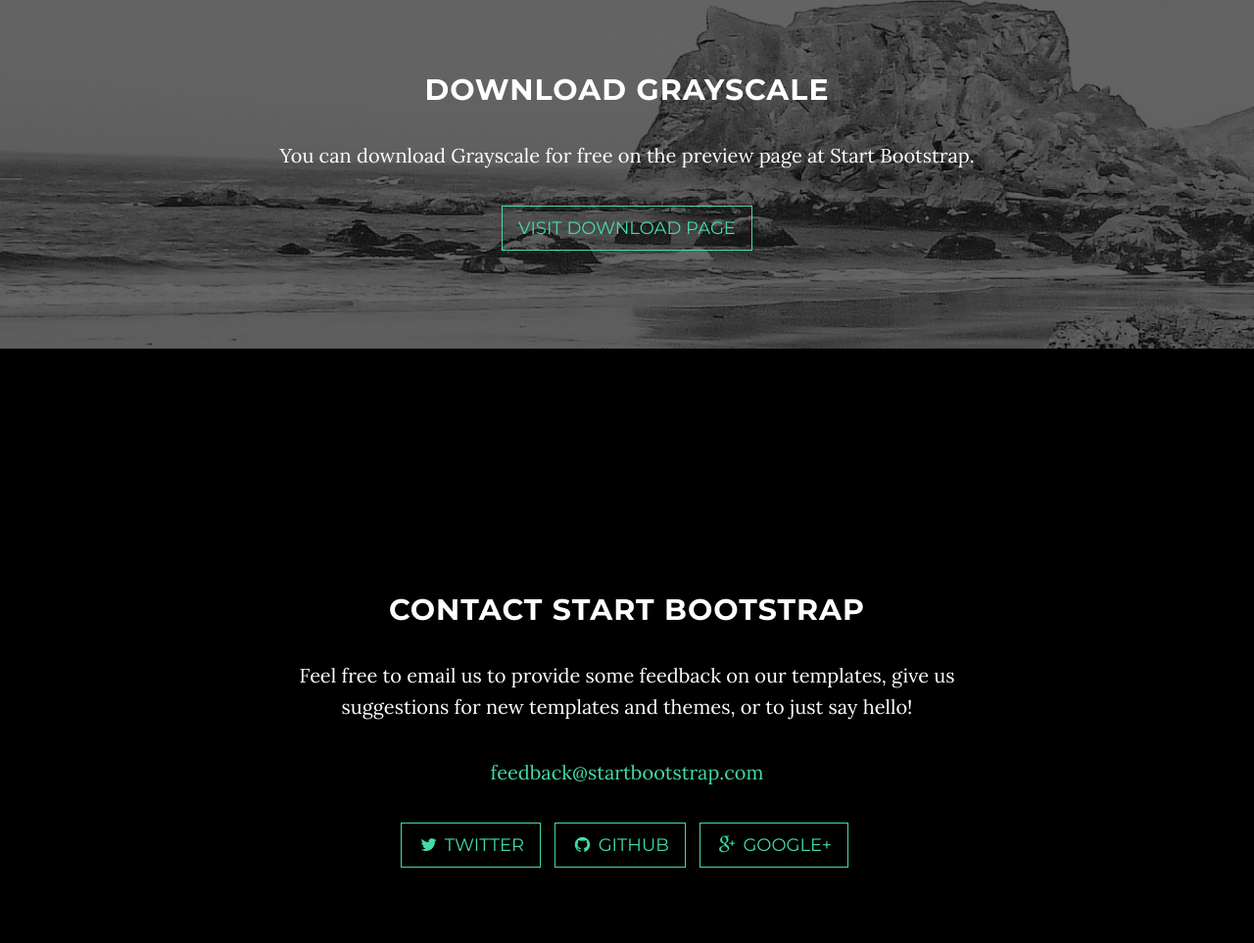
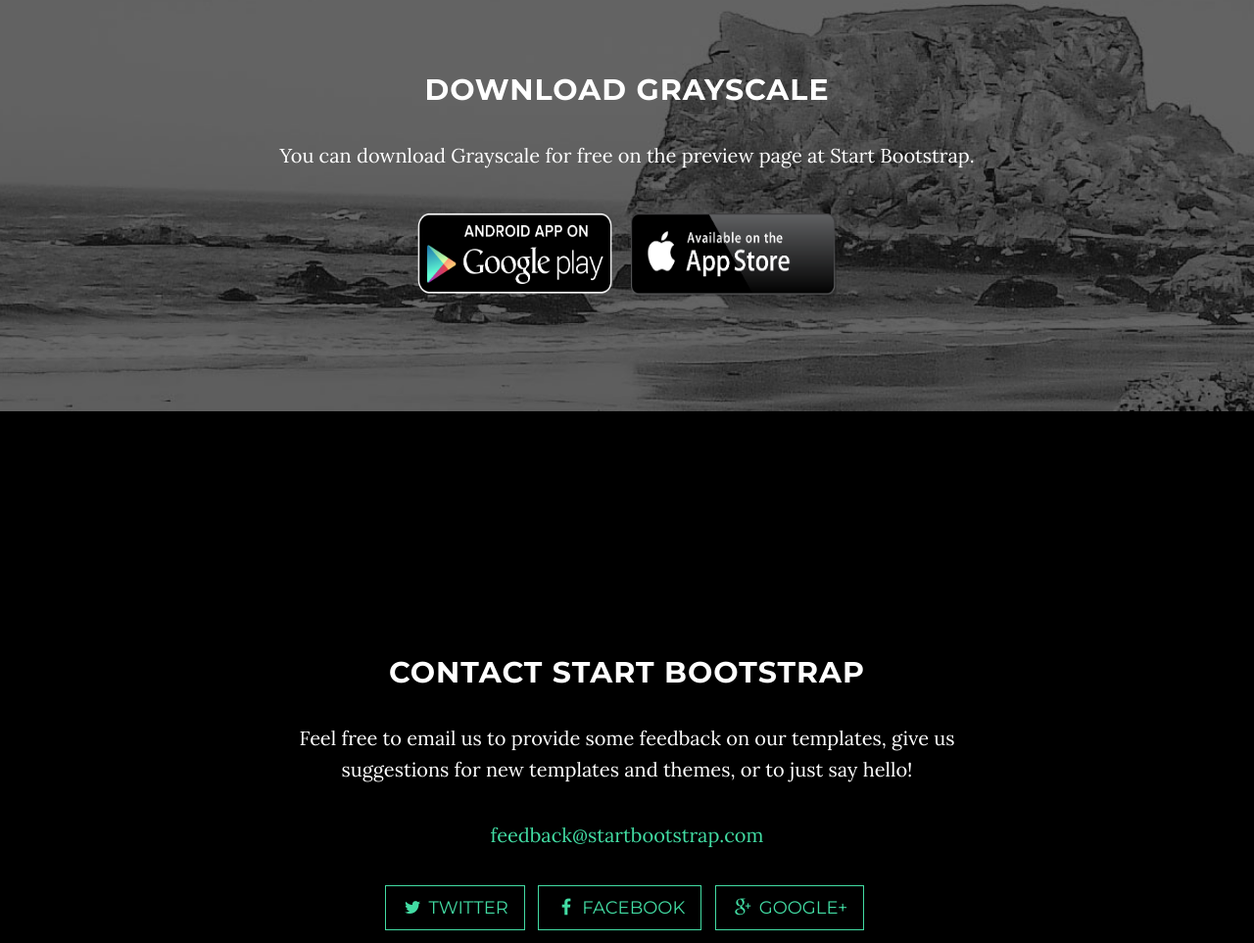
Before and after one commit to prabhakaran9397/Lets-Sub, a plain HTML site: page index.html in a window 1280 px wide. Shown: the part 1722-2685 px from the top of the page at 98% size. Drawn offline with Linux system fonts and the light colour scheme; some packages are replaced by stand-ins of ours.

Commit message:
android and apple logo with href, maps removed, fb done

```diff
--- a/index.html
+++ b/index.html
@@ -21,13 +21,6 @@
     <link href="font-awesome/css/font-awesome.min.css" rel="stylesheet" type="text/css">
     <link href="http://fonts.googleapis.com/css?family=Lora:400,700,400italic,700italic" rel="stylesheet" type="text/css">
     <link href="http://fonts.googleapis.com/css?family=Montserrat:400,700" rel="stylesheet" type="text/css">
-
-    <!-- HTML5 Shim and Respond.js IE8 support of HTML5 elements and media queries -->
-    <!-- WARNING: Respond.js doesn't work if you view the page via file:// -->
-    <!--[if lt IE 9]>
-        <script src="https://oss.maxcdn.com/libs/html5shiv/3.7.0/html5shiv.js"></script>
-        <script src="https://oss.maxcdn.com/libs/respond.js/1.4.2/respond.min.js"></script>
-    <![endif]-->
 
 </head>
 
@@ -104,7 +97,14 @@
                 <div class="col-lg-8 col-lg-offset-2">
                     <h2>Download Grayscale</h2>
                     <p>You can download Grayscale for free on the preview page at Start Bootstrap.</p>
-                    <a href="http://startbootstrap.com/template-overviews/grayscale/" class="btn btn-default btn-lg">Visit Download Page</a>
+                    <ul class="list-inline banner-social-buttons">
+                        <li>
+                    <a href="#"><img src="img/android.png" alt="android" height="100" width="210"></a>
+                        </li>
+                        <li>
+                    <a href="#"><img src="img/apple.png" alt="android" height="85" width="210"></a>
+                        </li>
+                    </ul>
                 </div>
             </div>
         </div>
@@ -123,7 +123,7 @@
                         <a href="https://twitter.com/SBootstrap" class="btn btn-default btn-lg"><i class="fa fa-twitter fa-fw"></i> <span class="network-name">Twitter</span></a>
                     </li>
                     <li>
-                        <a href="https://github.com/IronSummitMedia/startbootstrap" class="btn btn-default btn-lg"><i class="fa fa-github fa-fw"></i> <span class="network-name">Github</span></a>
+                        <a href="https://github.com/IronSummitMedia/startbootstrap" class="btn btn-default btn-lg"><i class="fa fa-facebook fa-fw"></i> <span class="network-name">Facebook</span></a>
                     </li>
                     <li>
                         <a href="https://plus.google.com/+Startbootstrap/posts" class="btn btn-default btn-lg"><i class="fa fa-google-plus fa-fw"></i> <span class="network-name">Google+</span></a>
@@ -132,9 +132,6 @@
             </div>
         </div>
     </section>
-
-    <!-- Map Section -->
-    <div id="map"></div>
 
     <!-- Footer -->
     <footer>
```
Also changed, not shown: img/android.png (added), img/apple.png (added).
